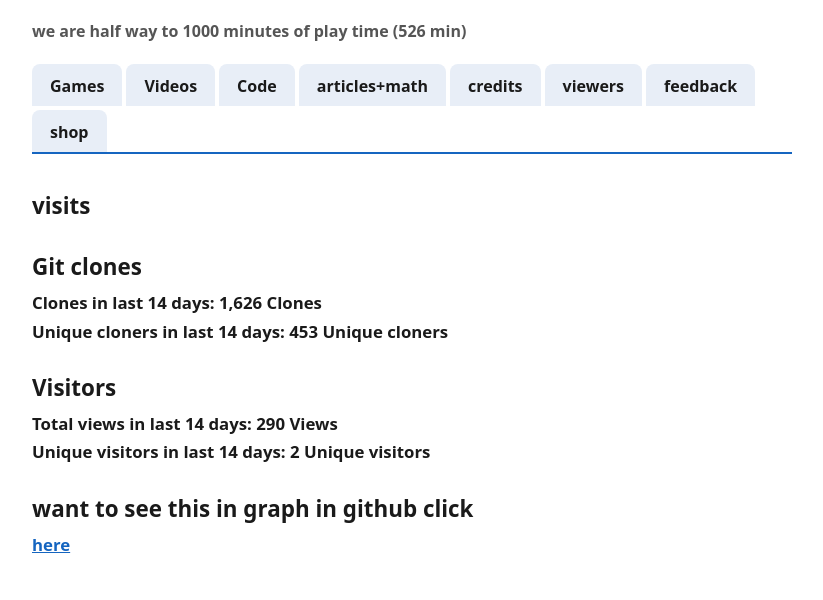
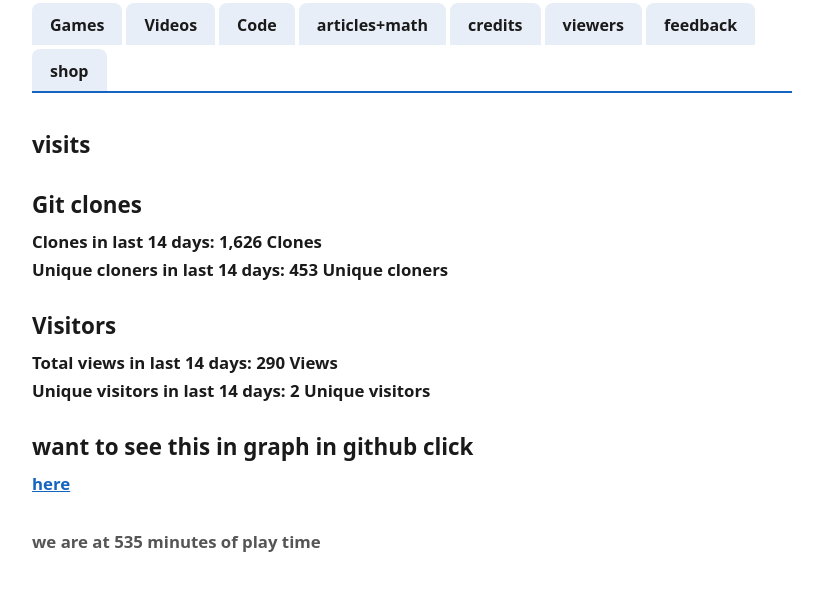
Before and after one commit to andrkamp/andrkamp.github.io, a plain HTML site: page index.html in a window 1280 px wide. Shown: the part 85-685 px from the top of the page, without its empty margins (228-1051 px from the left). Drawn offline with Linux system fonts and the light colour scheme.

Commit message:
Update index.html

```diff
--- a/index.html
+++ b/index.html
@@ -9,7 +9,6 @@
 </head>
 <body>
   <h1> welcome sir dudes man guy and women dudes</h1>
-  <h4>we are half way to 1000 minutes of play time (526 min)</h4>
   <!-- Tab buttons -->
   <div class="tabs" role="tablist" aria-label="Site sections">
     <button role="tab" id="tab-games" aria-controls="panel-games" aria-selected="true"> Games</button>
@@ -205,6 +204,7 @@ The chart has 1 X axis displaying categories.
 The chart has 1 Y axis displaying Unique visitors. Data ranges from 0 to 1.>
   <h2>want to see this in graph in github click</h2>
  <a href="https://github.com/andrkamp/andrkamp.github.io/graphs/traffic">here</a>
+    <h4>we are at 535 minutes of play time</h4>
 
           </section>
   <!--feedback tab-->
```
